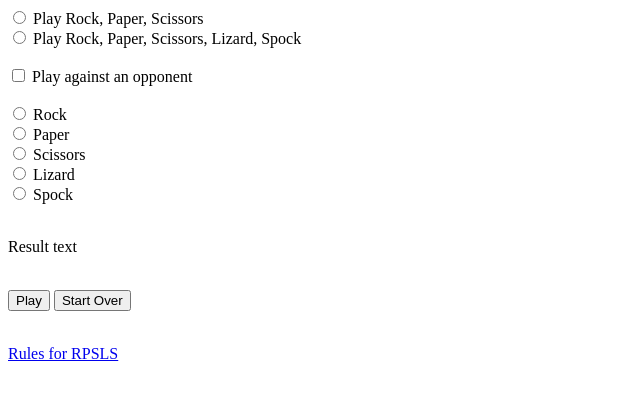
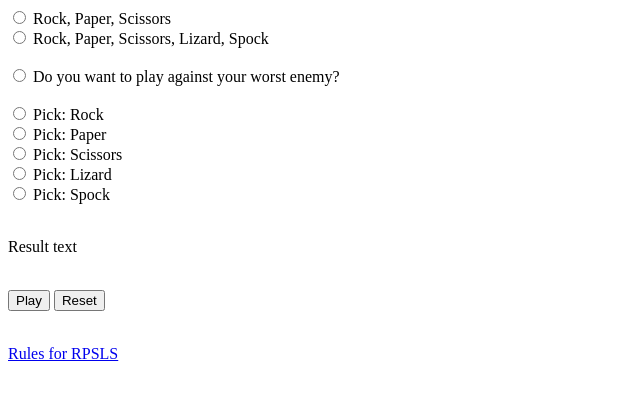
Before and after one commit to comp426-2023-spring/e02-yueunkang, a website: page public/index.html in a window 1280 px wide. Shown: the whole page, without its empty margins (0-640 px from the left). Drawn offline with Linux system fonts and the light colour scheme.

Commit message:
01-interface.png

```diff
--- a/public/index.html
+++ b/public/index.html
@@ -17,32 +17,32 @@
     <!-- Choose between RPS and RPSLS and whether playing against opponent -->
     <div id="game_options" class="active">
         <input type="radio" id="rps" name="game_option" value="rps" onclick="displayRPSLSOptions()">
-        <label for="rps">Play Rock, Paper, Scissors</label>
+        <label for="rps">Rock, Paper, Scissors</label>
         <br>
         <input type="radio" id="rpsls" name="game_option" value="rpsls" onclick="displayRPSLSOptions()">
-        <label for="rpsls">Play Rock, Paper, Scissors, Lizard, Spock</label>
+        <label for="rpsls">Rock, Paper, Scissors, Lizard, Spock</label>
         <br><br>
-        <input type="checkbox" id="opponent" name="opponent_option" value="opponent" onclick="displayShots()">
-        <label for="opponent">Play against an opponent</label>
+        <input type="radio" id="opponent" name="opponent_option" value="opponent" onclick="displayShots()">
+        <label for="opponent">Do you want to play against your worst enemy? </label>
         <br><br>
     </div>
 
     <!-- Show RPS or RPSLS options if opponent checkbox is checked -->
     <div id="shot_options" class="inactive">
         <input type="radio" id="rock" name="rps_shot_option" value="rock">
-        <label for="rock" name="rps_shot_option">Rock</label>
+        <label for="rock" name="rps_shot_option">Pick: Rock</label>
         <br>
         <input type="radio" id="paper" name="rps_shot_option" value="paper">
-        <label for="paper" name="rps_shot_option">Paper</label>
+        <label for="paper" name="rps_shot_option">Pick: Paper</label>
         <br>
         <input type="radio" id="scissors" name="rps_shot_option" value="scissors">
-        <label for="scissors" name="rps_shot_option">Scissors</label>
+        <label for="scissors" name="rps_shot_option">Pick: Scissors</label>
         <br>
         <input type="radio" id="lizard" name="rpsls_shot_option" value="lizard">
-        <label for="lizard" name="rpsls_shot_option">Lizard</label>
+        <label for="lizard" name="rpsls_shot_option">Pick: Lizard</label>
         <br>
         <input type="radio" id="spock" name="rpsls_shot_option" value="spock">
-        <label for="spock" name="rpsls_shot_option">Spock</label>
+        <label for="spock" name="rpsls_shot_option">Pick: Spock</label>
         <br><br>
     </div>
 
@@ -55,7 +55,7 @@
     <!-- Play and start over buttons -->
     <div id="buttons" class="active">
         <button id="play" type="submit" name="control_option" onclick="play()">Play</button>
-        <button id="start_over" type="submit" name="control_option" onclick="startOver()">Start Over</button>
+        <button id="start_over" type="submit" name="control_option" onclick="startOver()">Reset</button>
         <br><br>
     </div>
 
```
Also changed, not shown: docs/01-interface.png (added).
